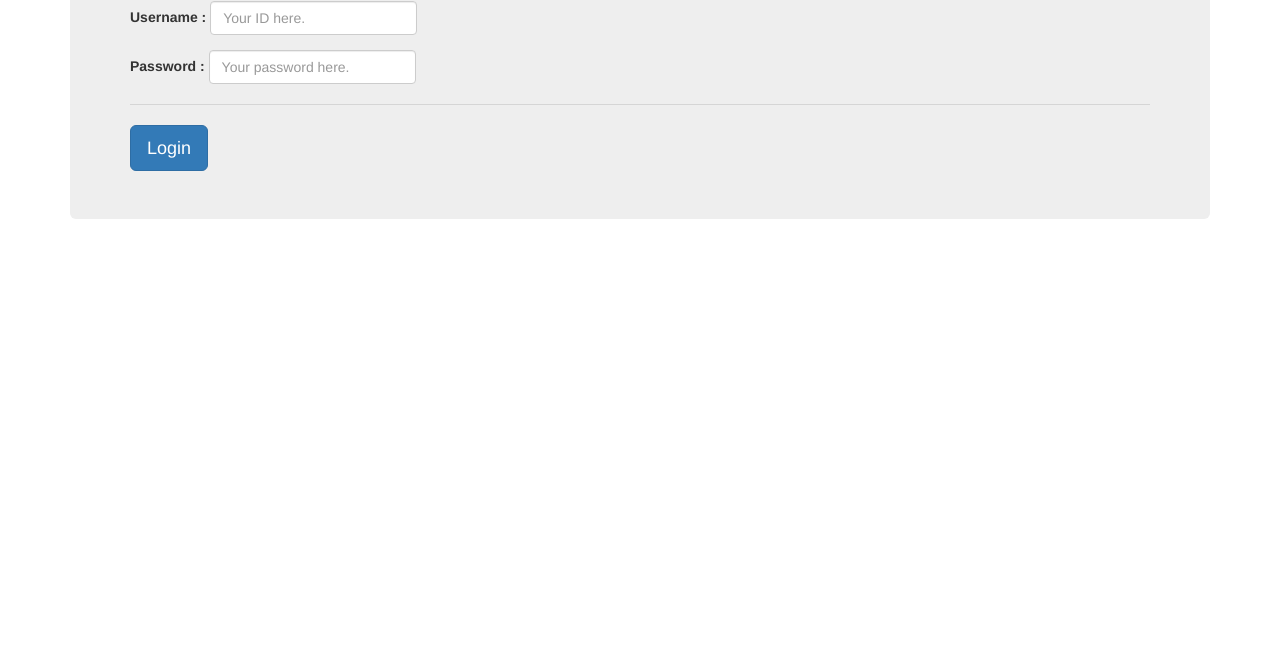
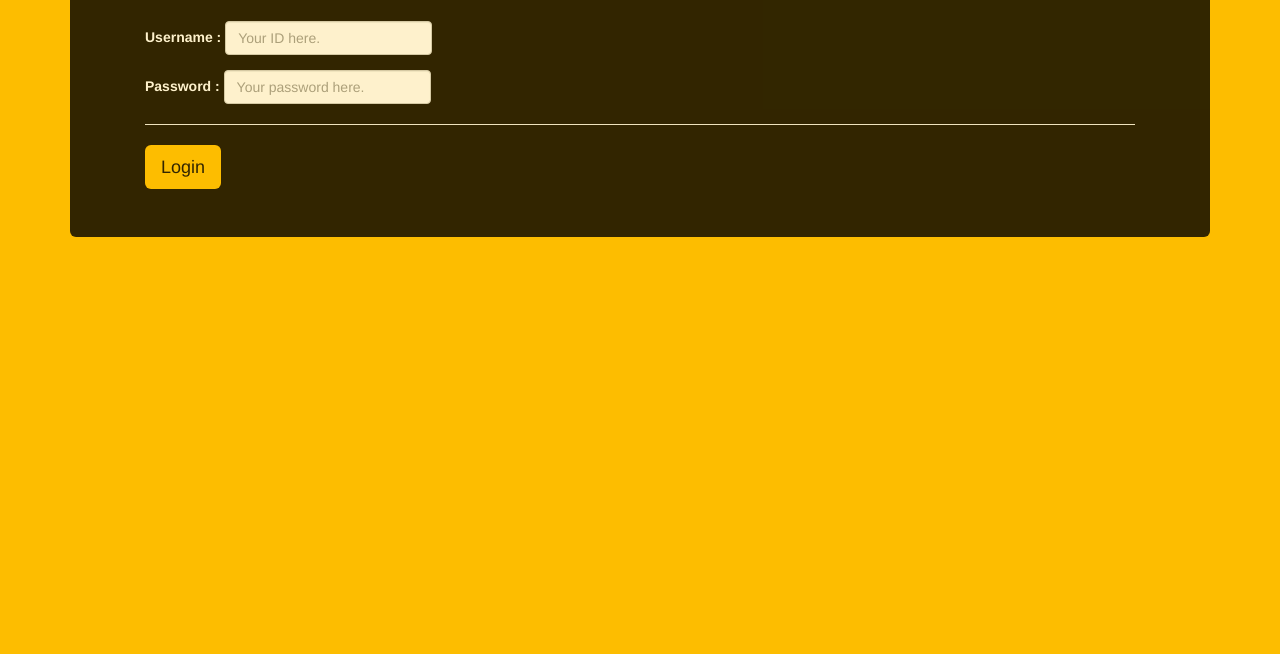
Before and after one commit to Z-Coders/KAP, a plain HTML site: page backend-web/index.html in a window 1280 px wide. Shown: the part 146-800 px from the top of the page. Drawn offline with nearby package versions, Linux system fonts and the light colour scheme.

Commit message:
Colors
Added some CSS & Styling

```diff
--- a/backend-web/index.html
+++ b/backend-web/index.html
@@ -10,22 +10,24 @@
   <body>
     <div class="container">
         <div class="jumbotron">
+          <div class="container">
             <h1 class="display-3">CDev - Login</h1>
+            <br>
             <form class="form-inline">
               <div class="form-group">
                 <label for="exampleInputName2" id="player1">Username :</label>
                 <input type="text" class="form-control" id="exampleInputName2" placeholder="Your ID here.">
-              </div>
-              <p>      </p>
-              <div class="form-group">
+                </div>
+                <p>      </p>
+                <div class="form-group">
                 <label for="exampleInputName2" id="player2">Password :</label>
                 <input type="password" class="form-control" id="exampleInputName2" placeholder="Your password here.">
               </div>
             </form>
-
             <hr class="m-y-md">
-            <a class="btn btn-primary btn-lg" href="#" role="button">Login</a>
+            <a class="btn btn-primary btn-lg" href="#" role="button" id="login">Login</a>
         </div>
+      </div>
       </div>
   </body>
 </html>
--- a/backend-web/style.css
+++ b/backend-web/style.css
@@ -1,4 +1,19 @@
-.container
+body
 {
-  align-items: center;
+  background-color: #fdbd00;
+  color: #ffffff;
 }
+
+.container .jumbotron{
+  background-color: black;
+  opacity: 0.8;
+  filter: alpha(opacity=50);
+}
+
+#login
+{
+  background-color:#fdbd00;
+  color: #000000;
+  border: 0px;
+
+}
```
